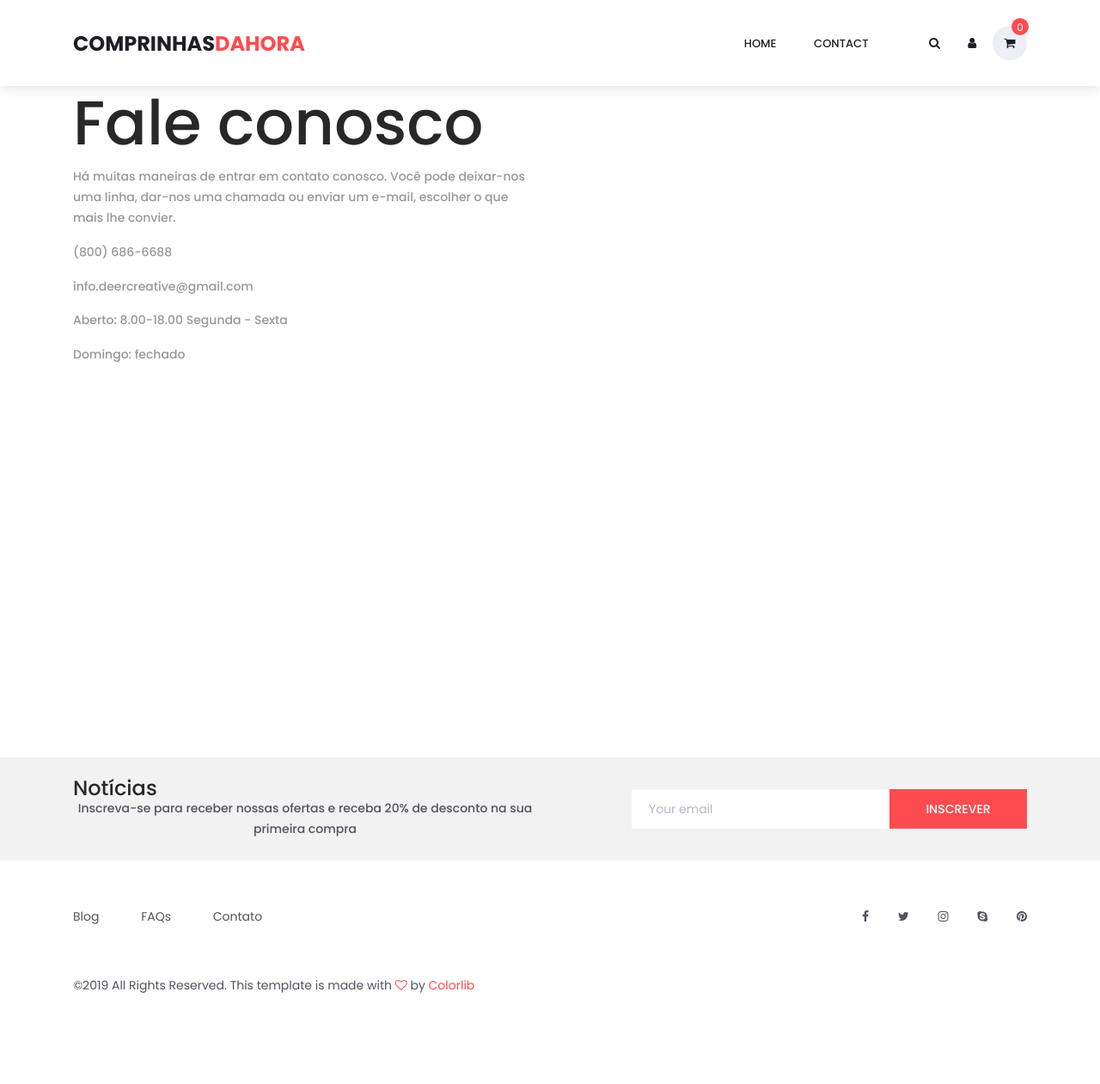
After one commit to wbs2A/CarrinhoDeComprasLPC, a PHP site: page /CarrinhoDeComprasLPC/views/contact.php in a window 1280 px wide. The commit adds this page. Shown: the whole page at 86% size. Run offline with PHP 8.4, Linux system fonts and the light colour scheme; some libraries are stand-ins or nearby versions.

Commit message:
add contact

```diff
--- /dev/null
+++ b/views/contact.php
@@ -0,0 +1,41 @@
+
+<?php
+include 'header.php';
+include 'navbar.php';
+?>
+
+  <div class="container main_slider contact_container">
+
+	<!-- Contact Us -->
+
+		<div class="row">
+
+			<div class="col-lg-6 contact_col">
+				<div class="contact_contents">
+					<h1>Fale conosco</h1>
+					<p>Há muitas maneiras de entrar em contato conosco. Você pode deixar-nos uma linha, dar-nos uma chamada ou enviar um e-mail, escolher o que mais lhe convier.</p>
+					<div>
+						<p>(800) 686-6688</p>
+						<p>info.deercreative@gmail.com</p>
+					</div>
+					<div>
+						<p></p>
+					</div>
+					<div>
+						<p>Aberto: 8.00-18.00 Segunda - Sexta</p>
+						<p>Domingo: fechado</p>
+					</div>
+				</div>
+
+
+			</div>
+
+
+		</div>
+	</div>
+
+
+
+  <?php
+  include 'footer.php';
+  ?>
--- a/views/controller.php
+++ b/views/controller.php
@@ -46,6 +46,10 @@ if ($_SERVER["REQUEST_METHOD"] == "GET") {
 			}
 
 			break;
+		case 'message':
+				var_dump($_POST);
+				break;
+
 		case 'criar':
 			$user=new ModelUser();
 			$t=$user->insertUser($_POST);
--- a/views/footer.php
+++ b/views/footer.php
@@ -1,5 +1,63 @@
 <?php echo'
+<!-- Newsletter -->
 
+<div class="newsletter">
+	<div class="container">
+		<div class="row">
+			<div class="col-lg-6">
+				<div class="newsletter_text d-flex flex-column justify-content-center align-items-lg-start align-items-md-center text-center">
+					<h4>Notícias</h4>
+					<p>Inscreva-se para receber nossas ofertas e receba 20% de desconto na sua primeira compra</p>
+				</div>
+			</div>
+			<div class="col-lg-6">
+				<form>
+					<div class="newsletter_form d-flex flex-md-row flex-column flex-xs-column align-items-center justify-content-lg-end justify-content-center">
+						<input id="newsletter_email" type="email" placeholder="Your email" required="required" data-error="Valid email is required.">
+						<button id="newsletter_submit" type="submit" class="newsletter_submit_btn trans_300" value="Submit">inscrever</button>
+					</div>
+				</form>
+			</div>
+		</div>
+	</div>
+</div>
+		<!-- Footer -->
+
+		<footer class="footer">
+			<div class="container">
+				<div class="row">
+					<div class="col-lg-6">
+						<div class="footer_nav_container d-flex flex-sm-row flex-column align-items-center justify-content-lg-start justify-content-center text-center">
+							<ul class="footer_nav">
+								<li><a href="#">Blog</a></li>
+								<li><a href="#">FAQs</a></li>
+								<li><a href="htmlFiles/contact.html">Contato</a></li>
+							</ul>
+						</div>
+					</div>
+					<div class="col-lg-6">
+						<div class="footer_social d-flex flex-row align-items-center justify-content-lg-end justify-content-center">
+							<ul>
+								<li><a href="#"><i class="fa fa-facebook" aria-hidden="true"></i></a></li>
+								<li><a href="#"><i class="fa fa-twitter" aria-hidden="true"></i></a></li>
+								<li><a href="#"><i class="fa fa-instagram" aria-hidden="true"></i></a></li>
+								<li><a href="#"><i class="fa fa-skype" aria-hidden="true"></i></a></li>
+								<li><a href="#"><i class="fa fa-pinterest" aria-hidden="true"></i></a></li>
+							</ul>
+						</div>
+					</div>
+				</div>
+				<div class="row">
+					<div class="col-lg-12">
+						<div class="footer_nav_container">
+							<div class="cr">©2019 All Rights Reserved. This template is made with <i class="fa fa-heart-o" aria-hidden="true"></i> by <a href="#">Colorlib</a></div>
+						</div>
+					</div>
+				</div>
+			</div>
+		</footer>
+
+	</div>
 			<script src="../styles/bootstrap4/popper.js"></script>
 			<script src="../styles/bootstrap4/bootstrap.min.js"></script>
 			<script src="https://unpkg.com/isotope-layout@3/dist/isotope.pkgd.min.js"></script>
--- a/views/navbar.php
+++ b/views/navbar.php
@@ -19,7 +19,7 @@ echo '
                         <nav class="navbar">
                             <ul class="navbar_menu">
                                 <li><a href="index.php">home</a></li>
-                                <li><a href="#">contact</a></li>
+                                <li><a href="contact.php">contact</a></li>
                             </ul>
                             <ul class="navbar_user">
                                 <li><a href="#"><i class="fa fa-search" aria-hidden="true"></i></a></li>
@@ -67,7 +67,7 @@ echo '
                     </ul>
                 </li>
                 <li class="menu_item"><a href="index.php">home</a></li>
-                <li class="menu_item"><a href="#">contact</a></li>
+                <li class="menu_item"><a href="contact.php">contact</a></li>
             </ul>
         </div>
     </div>
```
Also changed, not shown: views/index.php (+0 -58 lines).
